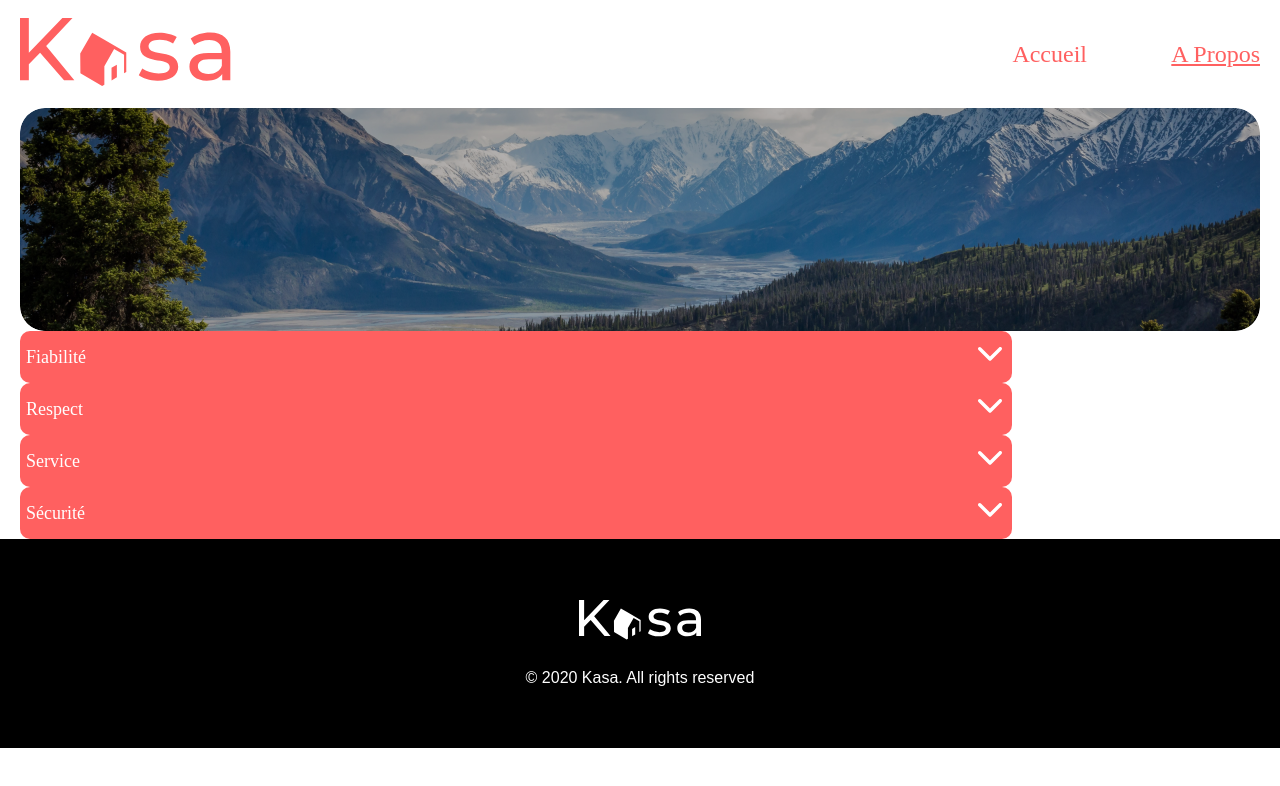
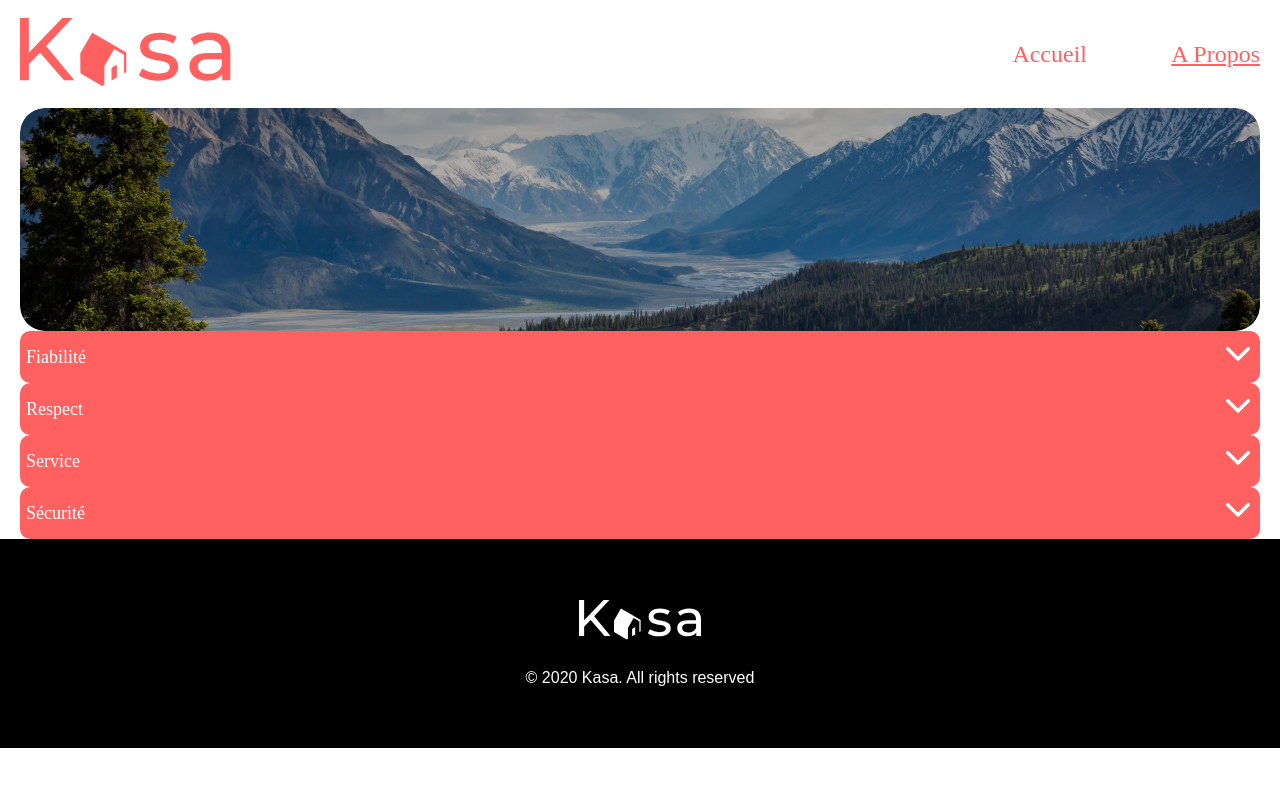
Before and after one commit to Chris92i/KASA, a React (Create React App) app: page /about in a window 1280 px wide. Shown: the top 786 px of the page. Built offline with nearby package versions, Linux system fonts and the light colour scheme.

Commit message:
modification texte about.json

```diff
--- a/public/about.json
+++ b/public/about.json
@@ -12,7 +12,7 @@
 	{
 		"id": 2,
 		"title": "Service",
-		"reply": "La bienveillance fait partie des valeurs fondatrices de Kasa. Tout comportement discriminatoire de perturbation du voisinage entrainera une exclusion de notre plateforme."
+		"reply": "Nos équipes se tiennent à votre disposition pour vous fournir une expérience parfaite. N'hésitez pas à nous contacter si vous avez la moindre question.."
 	},
 	{
 		"id": 3,
--- a/src/components/Collapse/style.scss
+++ b/src/components/Collapse/style.scss
@@ -44,7 +44,8 @@
     //display: flex;
     //margin: auto;
     padding: auto;
-    width: 80%;
+    //width: 80%;
+
 }
 
 .about-content{
```
